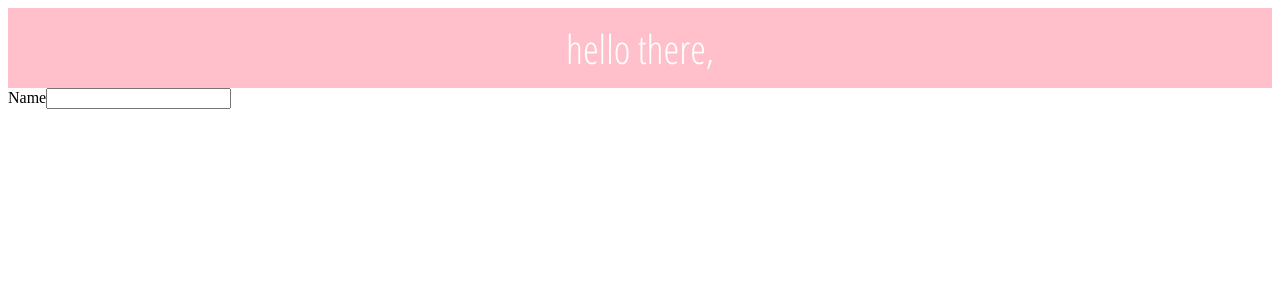
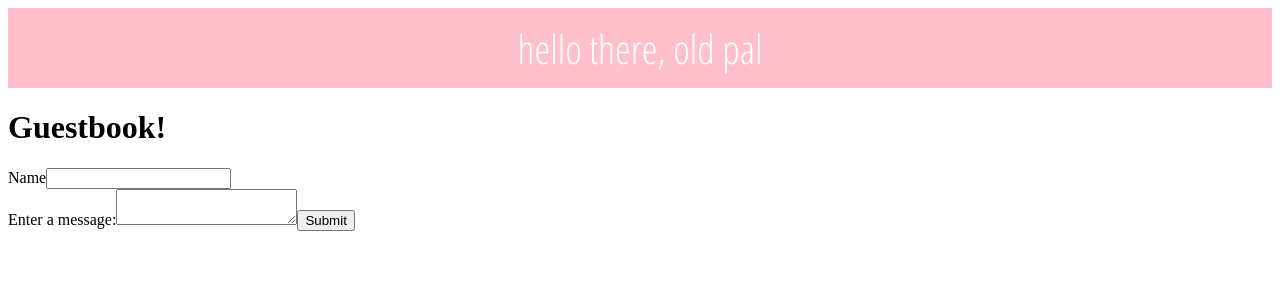
Before and after one commit to michellerenehey/adv-react-guestbook, a React (Create React App) app: page / in a window 1280 px wide. Shown: the top 300 px of the page. Built offline with nearby package versions, Linux system fonts and the light colour scheme.

Commit message:
added submitted username to header

```diff
--- a/src/components/Header/Header.jsx
+++ b/src/components/Header/Header.jsx
@@ -3,5 +3,7 @@ import { useUser } from '../../context/UserContext';
 
 export default function Header() {
   const { user } = useUser();
-  return <div className="Header">hello there, {user}</div>;
+  return (
+    <div className="Header">{user ? <p>hello there, {user}</p> : <p>hello there, old pal</p>}</div>
+  );
 }
--- a/src/views/Home/Home.jsx
+++ b/src/views/Home/Home.jsx
@@ -1,13 +1,32 @@
 import './Home.css';
 import { useUser } from '../../context/UserContext';
+import { useMessages } from '../../context/MessageContext';
+import { useState } from 'react';
 
 export default function Home() {
+  const [newMessage, setNewMessage] = useState('');
+  const [name, setName] = useState('');
+
   const { user, setUser } = useUser();
+  const { messages, setMessages } = useMessages();
+
+  const handleSubmit = (e) => {
+    e.preventDefault();
+    setUser(name);
+    setMessages([...messages, { name, message: newMessage }]);
+    setNewMessage('');
+  };
 
   return (
     <div>
+      <h1>Guestbook!</h1>
       <label>Name</label>
-      <input value={user} onChange={(e) => setUser(e.target.value)} />
+      <input value={name} onChange={(e) => setName(e.target.value)} />
+      <form onSubmit={handleSubmit}>
+        <label>Enter a message:</label>
+        <textarea value={newMessage} onChange={(e) => setNewMessage(e.target.value)} />
+        <button type="submit">Submit</button>
+      </form>
     </div>
   );
 }
```
